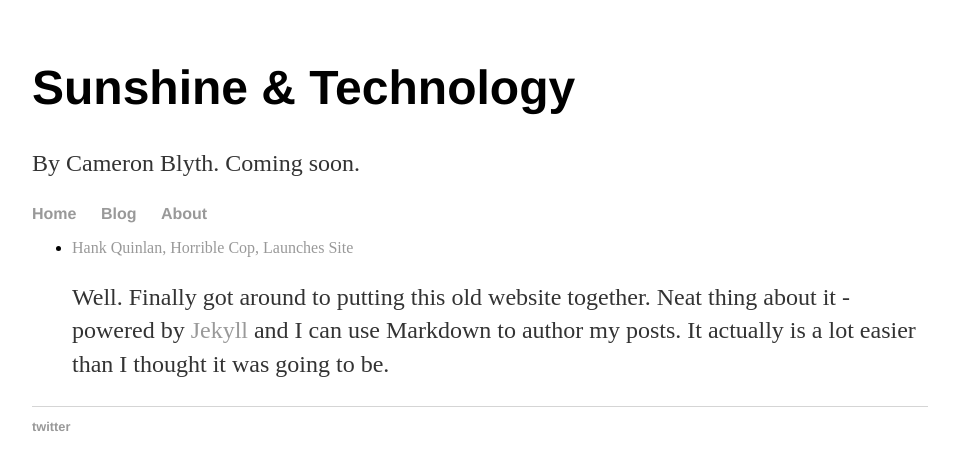
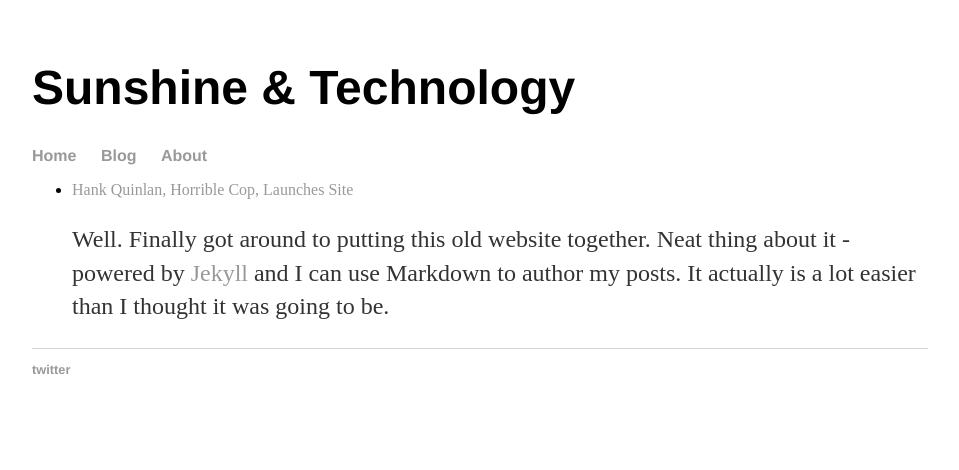
Before and after one commit to camblyth/camblyth.github.io, a Jekyll site: the page built from index.html, in a window 1280 px wide. Shown: the top 470 px of the page, without its empty margins (160-1119 px from the left). Built offline with Jekyll 4.4.1, drawn with Linux system fonts in a browser that asks for light colours.

Commit message:
Update default.html

```diff
--- a/_layouts/default.html
+++ b/_layouts/default.html
@@ -8,7 +8,6 @@
 		<body>
 			<div class="blurb">
 				<h1>Sunshine & Technology</h1>
-				<p>By Cameron Blyth. Coming soon.</a></p>
 			</div><!-- /.blurb -->
 
 			<nav>
```
